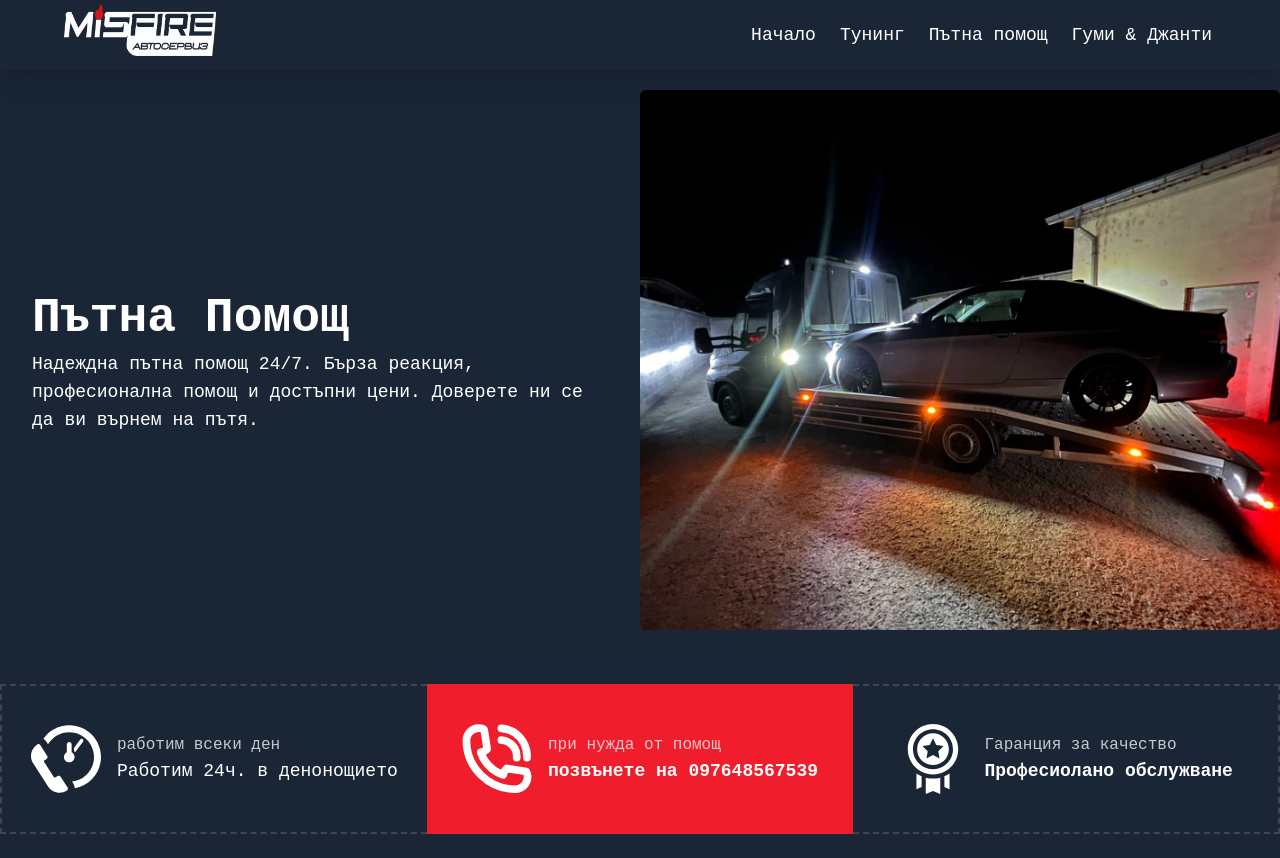
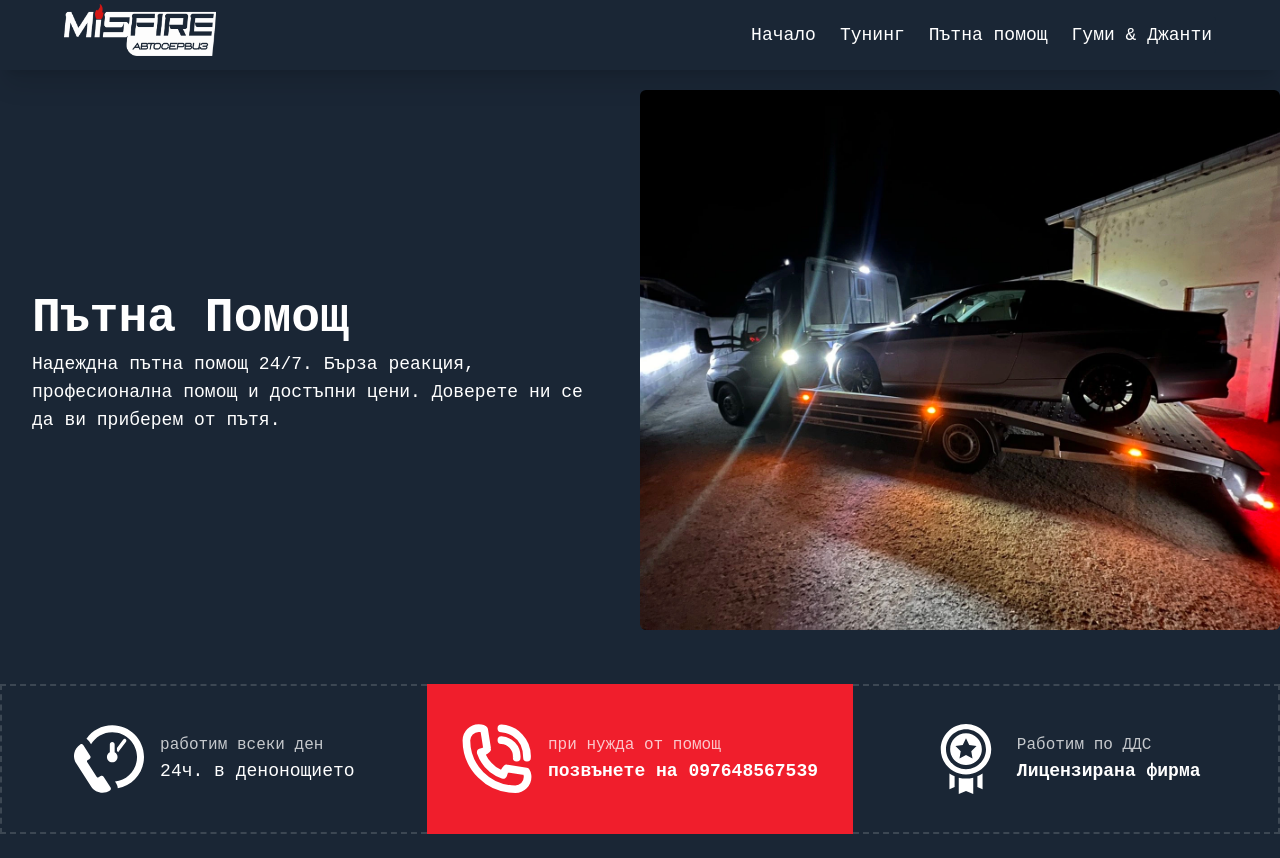
Before and after one commit to IvailoAtsv/misfire-next, a Next.js app: page /towing in a window 1280 px wide. Built offline with nearby package versions, Linux system fonts and the light colour scheme.

Commit message:
fix:typos

```diff
--- a/src/Components/Navbar.tsx
+++ b/src/Components/Navbar.tsx
@@ -35,7 +35,7 @@ export function Navbar({ }) {
                 </button>
 
                 <ul
-                    className={`transition-all duration-300 ease-out overflow-hidden sm:overflow-auto w-full flex flex-col ${nav ? 'h-auto min-h-[40vh]  pt-[15%]' : 'md:h-auto h-0'} md:flex md:flex-row mx-auto sm:mb-0 mb-10 md:justify-end md:gap-4 justify-start items-center rounded-lg`}
+                    className={`transition-all duration-300 ease-out overflow-hidden sm:overflow-auto w-full flex flex-col ${nav ? 'h-auto min-h-[35vh]  pt-[8%]' : 'md:h-auto h-0'} md:flex md:flex-row mx-auto sm:mb-0 mb-10 md:justify-end md:gap-4 justify-start items-center rounded-lg`}
                 >
                     <li className={liStyles}>
                         <Link onClick={()=>setNav(false)} href="/">
--- a/src/app/towing/page.tsx
+++ b/src/app/towing/page.tsx
@@ -7,7 +7,7 @@ const Towing = () => {
             <section className="w-full h-[600px] max-w-[1400px] flex flex-col lg:flex-row justify-center items-center">
                 <div className="text-white w-[100%] flex flex-1 flex-col justify-center items-center ">
                     <h1 className="w-[90%] my-2 font-semibold text-5xl">Пътна Помощ</h1>
-                    <p className="w-[90%] font-extralight text-lg">Надеждна пътна помощ 24/7. Бърза реакция, професионална помощ и достъпни цени. Доверете ни се да ви върнем на пътя.</p>
+                    <p className="w-[90%] font-extralight text-lg">Надеждна пътна помощ 24/7. Бърза реакция, професионална помощ и достъпни цени. Доверете ни се да ви приберем от пътя.</p>
                 </div>
                 <img src="towBg.webp" className="flex-1 w-[90%] h-[90%] lg:w-1/2 object-cover rounded-md" />
             </section>
@@ -16,7 +16,7 @@ const Towing = () => {
                     <img src="/non-stop.svg" className="h-[65%] max-h-[70px] max-w-[70px] w-auto " />
                      <div className="text-white">
                         <p className="opacity-75">работим всеки ден</p>
-                        <p className="text-lg font-normal">Работим 24ч. в денонощието</p>
+                        <p className="text-lg font-normal">24ч. в денонощието</p>
                     </div>
                 </span>
                 <a target="_blank"
@@ -30,8 +30,8 @@ const Towing = () => {
                 <span className="flex-1 w-full h-[150px] text-white border-2 border-white  border-dashed border-opacity-15 py-4 flex justify-center lg:border-l-0 items-center gap-4">
                     <img src="/quality.svg" className="h-[65%] max-h-[70px] max-w-[70px] w-auto" />
                      <div className="text-white">
-                        <p className="opacity-75">Гаранция за качествo</p>
-                        <p className="text-lg font-semibold">Професиолано обслужване</p>
+                        <p className="opacity-75">Работим по ДДС</p>
+                        <p className="text-lg font-semibold">Лицензирана фирма</p>
                     </div>
                 </span>
             </div>
```
